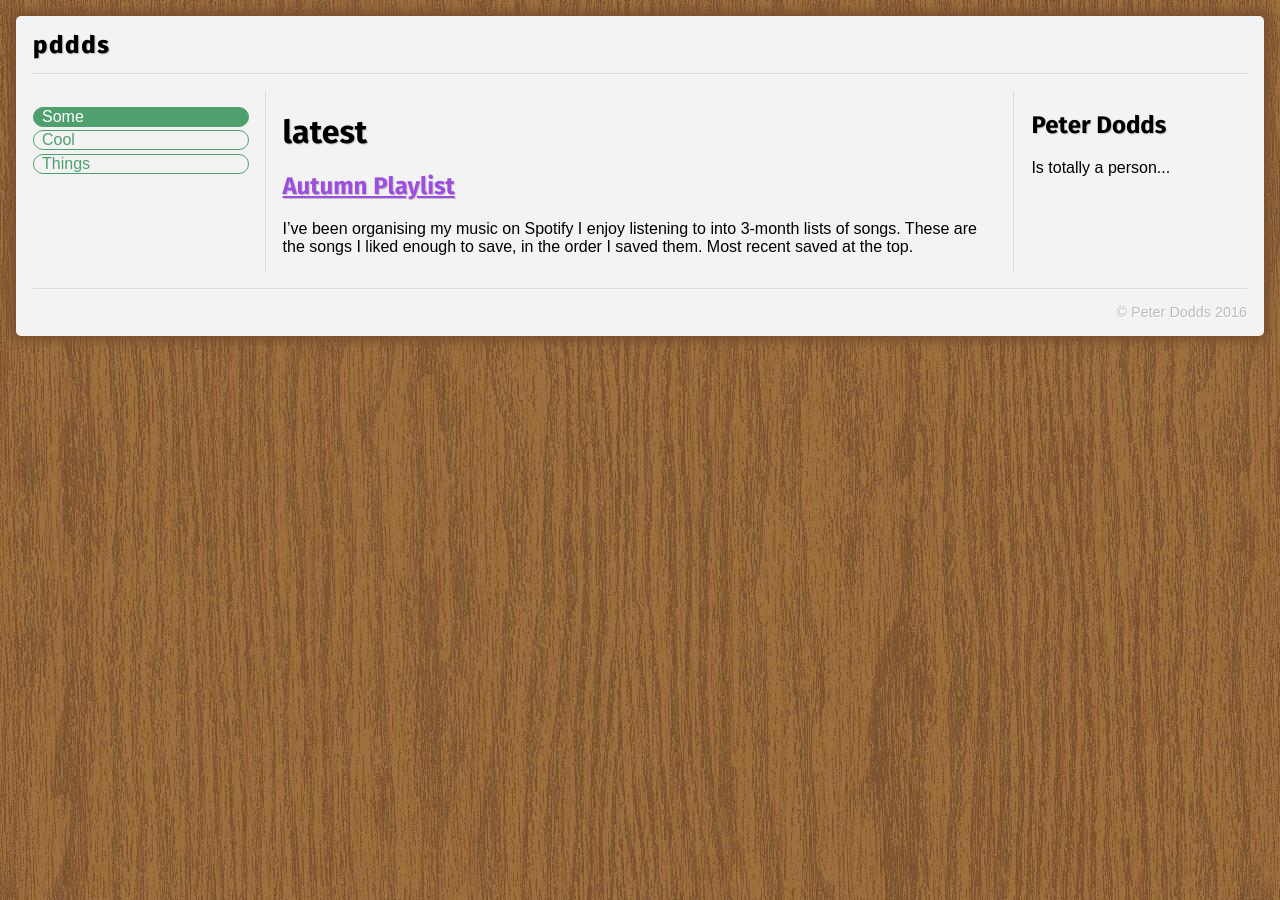
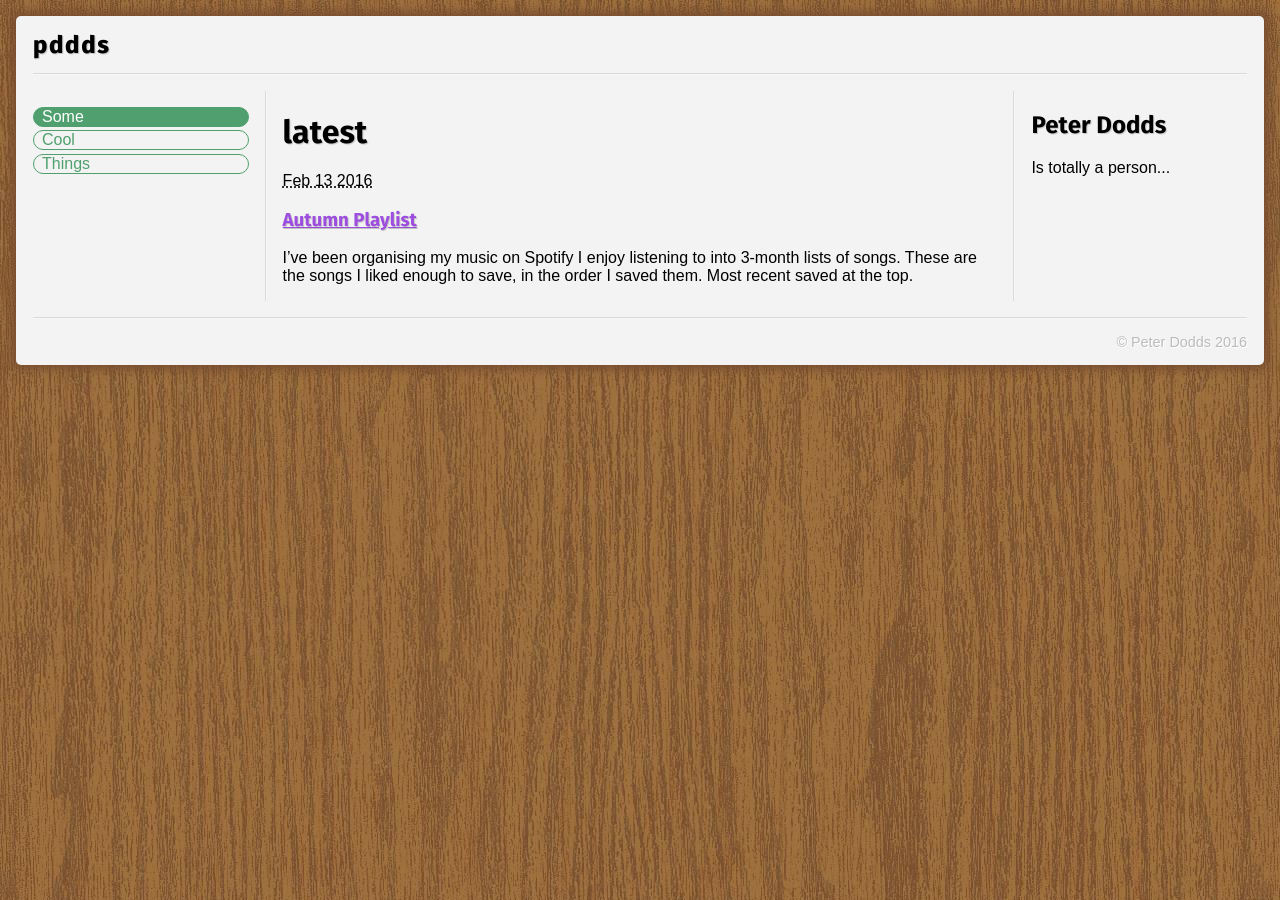
Before and after one commit to m0tive/pddds.com, a Jekyll site: the page built from index.md, in a window 1280 px wide. Built offline with Jekyll 4.4.1, drawn with Linux system fonts in a browser that asks for light colours.

Commit message:
Use post.excerpt when not viewing full post

```diff
--- a/_includes/post.html
+++ b/_includes/post.html
@@ -23,14 +23,7 @@
         {% if detail %}
             {{ content }}
         {% else %}
-            {% if truncateby %}
-            {{ post.content | truncatewords: truncateby }}
-            <p class="readmore">
-                <a href="{{ post.url }}">Continue reading</a>
-            </p>
-            {% else %}
-                {{ post.content }}
-            {% endif %}
+            {{ post.excerpt }}
         {% endif %}
     </div>
 
--- a/index.md
+++ b/index.md
@@ -4,7 +4,5 @@
 # latest
 
 {% for post in site.posts %}
-## [{{ post.title }}]({{ post.url }})
-
-{{ post.excerpt | remove: '<p>' | remove: '</p>' }}
+{% include post.html %}
 {% endfor %}
```
